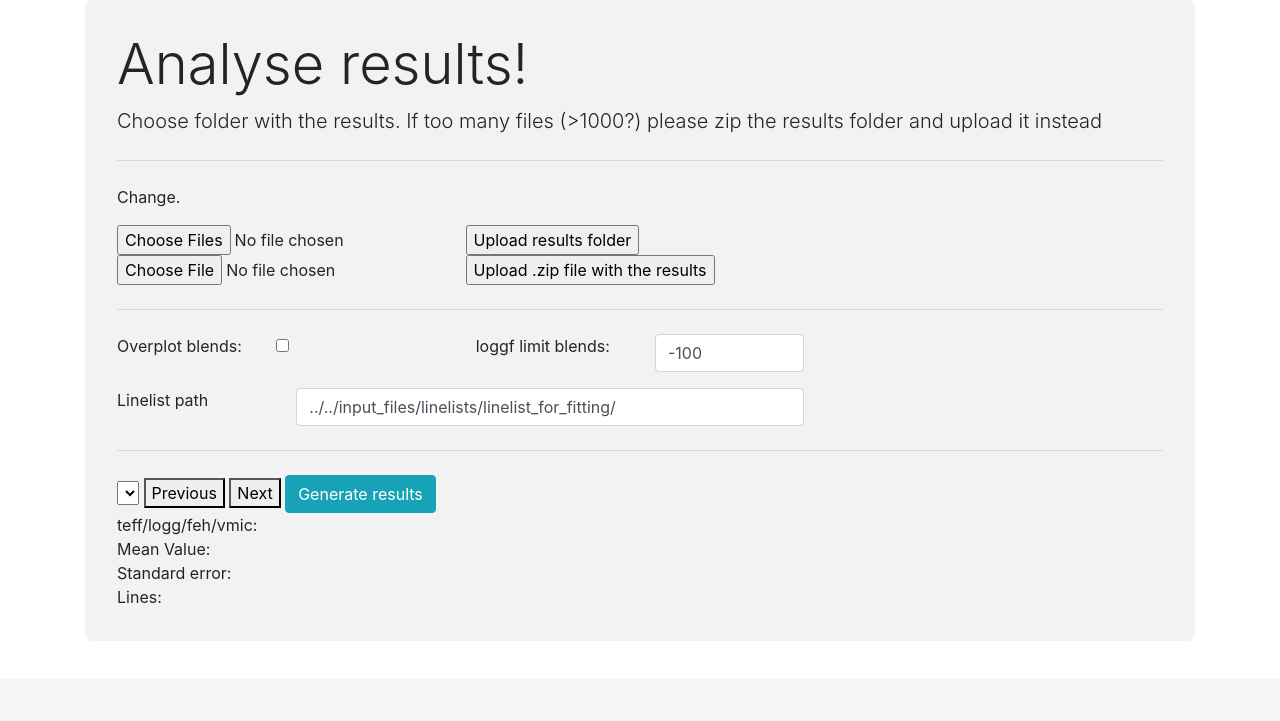
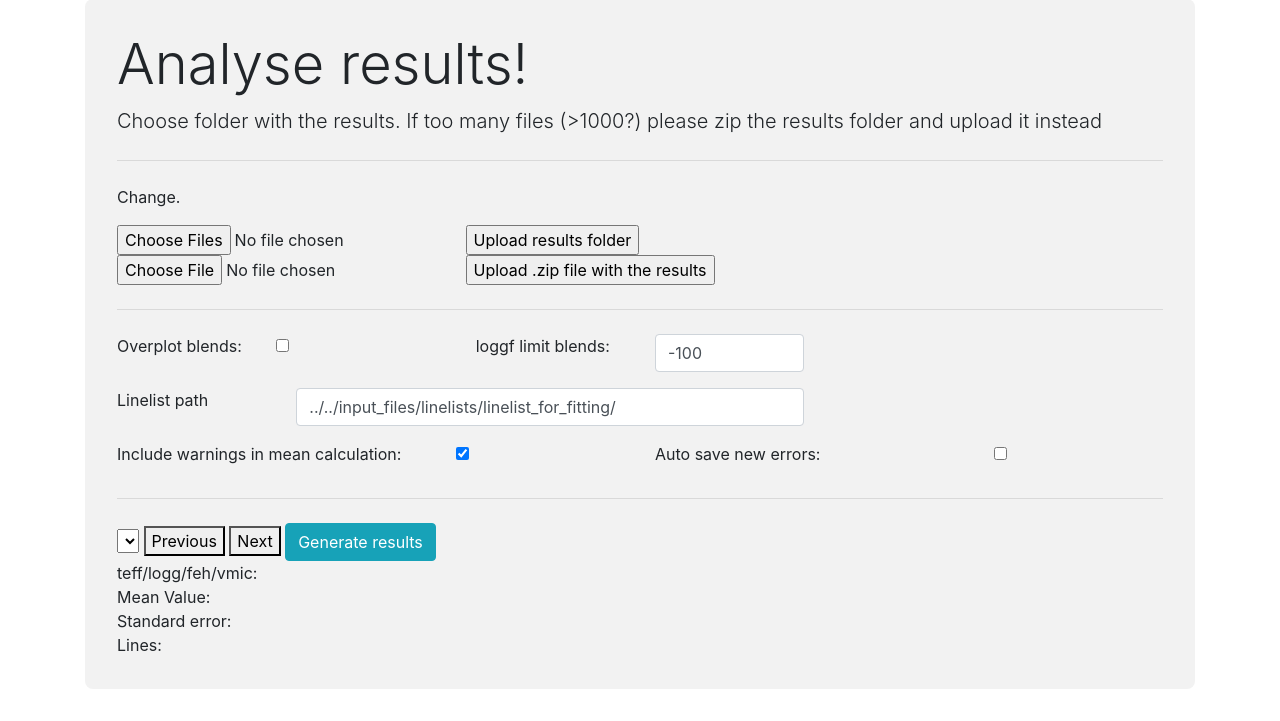
Before and after one commit to stormnick/TSGuiPy, a Flask app: page /spectral_fits_viewer in a window 1280 px wide. Shown: the part 121-842 px from the top of the page. Before the commit the page ends 724 px from the top, so only its background shows below. Run offline with Flask 3, Linux system fonts and the light colour scheme; lists and menus that the app fills with data are empty; some libraries are stand-ins or nearby versions.

Commit message:
can now somewhat save new error flag when looking through spectra

```diff
--- a/src/app.py
+++ b/src/app.py
@@ -4,6 +4,7 @@ import sys
 import os
 
 import scipy
+from alembic.command import current
 
 # This is a workaround to add the parent directory to the sys.path
 sys.path.append(os.path.abspath(os.path.join(os.path.dirname(__file__), '..', '..',)))
@@ -21,18 +22,21 @@ from scripts.auxiliary_functions import apply_doppler_correction, calculate_equi
 from scripts.solar_abundances import periodic_table
 import io
 import csv
+import pandas as pd
 
 app = Flask(__name__)
 app.config['MAX_CONTENT_LENGTH'] = 200 * 1024 * 1024  # 50 Megabytes
 
 DEFAULT_CONFIG_PATH = 'default_config.cfg'
 data_results_storage = {'fitted_spectra': [], "options": [], "linemask_center_wavelengths": [], "observed_spectra": {},
-                        "observed_spectra_synthetic": {}, "synthetic_spectra": {"wavelength": [], "flux": []}}
+                        "observed_spectra_synthetic": {}, "synthetic_spectra": {"wavelength": [], "flux": []},
+                        "currently_plotted_spectra": None}
 
 CONFIG_WITH_DEFAULT_PATHS = "default_paths.cfg"
 default_paths = configparser.ConfigParser()
 default_paths.read(CONFIG_WITH_DEFAULT_PATHS)
 default_paths = default_paths["PathsToTheCodes"]
+default_name_new_flags = "new_flags.csv"
 
 """
 HOME PAGE
@@ -141,14 +145,58 @@ def get_plot_fitted_result_one_star():
     overplot_synthetic_data = data['overplotBlendsCheck']
     linelist_path = data['linelistPath']
     loggf_limit = float(data['loggf_limit'])
+    includeWarnings = data['includeWarnings']
+    auto_save_new_errors = data['autoSaveNewErrors']
+    prev_spectra_checked_boxes = data['checkedBoxes']
+
+    file_new_errors = os.path.join("./", default_name_new_flags)
+    if os.path.exists(file_new_errors):
+        current_new_errors = pd.read_csv(file_new_errors)
+    else:
+        current_new_errors = pd.DataFrame(columns=["specname", "linemask", "extra_error"])
+
+    prev_spectra_name = data_results_storage['currently_plotted_spectra']
+    if auto_save_new_errors and prev_spectra_name is not None:
+        for one_linemask in prev_spectra_checked_boxes:
+            wavelength = one_linemask['id']
+            if wavelength != "checkbox0":
+                checked = one_linemask['checked']
+                if not checked:
+                    extra_error_value = 1
+                else:
+                    extra_error_value = 0
+                # Check if a row with the same "specname" and "linemask" exists
+                mask = (
+                    (current_new_errors['specname'] == prev_spectra_name) &
+                    (current_new_errors['linemask'].astype(str) == wavelength)
+                )
+
+                if mask.any():
+                    # Update 'extra_error' in the existing row(s)
+                    current_new_errors.loc[mask, 'extra_error'] = extra_error_value
+                else:
+                    # Append a new row as before
+                    current_new_errors.loc[len(current_new_errors)] = {
+                        "specname": prev_spectra_name,
+                        "linemask": wavelength,
+                        "extra_error": extra_error_value
+                    }
+
+        current_new_errors.to_csv(file_new_errors, index=False)
+
+    data_results_storage['currently_plotted_spectra'] = specname
+
     figures = []
     avg_feh = []
     avg_vmic = []
+    checked_boxes = []
+    center_wavelengths_all = []
     for linemask_idx, linemask_center_wavelength in enumerate(data_results_storage["linemask_center_wavelengths"]):
         avg_feh.append(data_results_storage['fitted_spectra'][specname]['Fe_H'][linemask_idx])
         avg_vmic.append(data_results_storage['fitted_spectra'][specname]['vmic'][linemask_idx])
 
         center_wavelengths = data_results_storage["linemask_center_wavelengths"][linemask_idx]
+        center_wavelengths_all.append(center_wavelengths)
         left_wavelengths = data_results_storage["linemask_left_wavelengths"][linemask_idx]
         right_wavelengths = data_results_storage["linemask_right_wavelengths"][linemask_idx]
         # load spectra
@@ -192,15 +240,8 @@ def get_plot_fitted_result_one_star():
                  f"EW: total = {data_results_storage['fitted_spectra'][specname]['ew'][linemask_idx]:.2f}, line = {ew_just_line:.2f}, blend = {ew_blend:.2f}, sensit = {ew_sensitivity:.2f}")
         # for wavelength_fitted if difference between the points is lower than ldelta, remove any points in-between such that the difference is higher than ldelta
         # in general difference is constant
-        filtered_wavelengths = [wavelength_fitted[0]]  # Start with the first element
-        filtered_flux = [flux_fitted[0]]
-        ldelta_plotted_synthetic = 0.0075
-
-        for i in range(1, len(wavelength_fitted)):
-            # Check if the current point should be added:
-            if abs(wavelength_fitted[i] - filtered_wavelengths[-1]) > ldelta_plotted_synthetic:
-                filtered_wavelengths.append(wavelength_fitted[i])
-                filtered_flux.append(flux_fitted[i])
+        filtered_wavelengths = wavelength_fitted # Start with the first element
+        filtered_flux = flux_fitted
 
         fig = plot.create_plot_data_one_star(np.asarray(filtered_wavelengths), np.asarray(filtered_flux), wavelength_observed_rv,
                                              flux_observed, left_wavelengths, right_wavelengths, center_wavelengths, title, wavelength_just_blend,
@@ -213,12 +254,33 @@ def get_plot_fitted_result_one_star():
         }
         figures.append(figure_data)
 
+        mask = (
+                (current_new_errors['specname'] == specname) &
+                (current_new_errors['linemask'].astype(str) == str(center_wavelengths))
+        )
+
+        if mask.any():
+            extra_error_value = current_new_errors.loc[mask, 'extra_error'].values[0]
+        else:
+            extra_error_value = 0
+
+        if extra_error_value == 0:
+            if data_results_storage['fitted_spectra'][specname]['flag_error'][linemask_idx] != 0:
+                checked_boxes.append(False)
+            elif data_results_storage['fitted_spectra'][specname]['flag_warning'][linemask_idx] != 0 and not includeWarnings:
+                checked_boxes.append(False)
+            else:
+                checked_boxes.append(True)
+        else:
+            checked_boxes.append(False)
+
     stellar_param_teff = data_results_storage['fitted_spectra'][specname]['teff']
     stellar_param_logg = data_results_storage['fitted_spectra'][specname]['logg']
     stellar_param_feh = np.average(avg_feh)
     stellar_param_vmic = np.average(avg_vmic)
 
-    return jsonify(figures=figures, stellar_param=f"{int(stellar_param_teff)}/{stellar_param_logg:.2f}/{stellar_param_feh:.2f}/{stellar_param_vmic:.2f}")
+    return jsonify(figures=figures, stellar_param=f"{int(stellar_param_teff)}/{stellar_param_logg:.2f}/{stellar_param_feh:.2f}/{stellar_param_vmic:.2f}",
+                   checked_boxes=checked_boxes, center_wavelengths_all=center_wavelengths_all)
 
 """
 ABUNDANCE DIAGRAM
--- a/src/templates/spectral_fits_viewer.html
+++ b/src/templates/spectral_fits_viewer.html
@@ -159,31 +159,6 @@
                 <input type="submit" value="Upload .zip file with the results">
             </form>
             <hr class="my-4">
-            <!--
-            <div class="row form-group">
-                <div class="col-md-8">
-                Options for overplotting blends!! (calls spectral synthesise, so takes time):
-                </div>
-                </div>
-                <div class="row form-group">
-            <div class="col-md-2">
-                <label for="code_type">M3D/TS:</label>
-            </div>
-            <div class="col-md-2">
-                    <select class="form-control" id="code_type" name="code_type" value="TS">
-                        <option>TS</option>
-                        <option>M3D</option>
-                    </select>
-                </div>
-                <div class="col-md-4">
-                    <label for="synthesiseMolecules">Include molecules (slow!):</label>
-                </div>
-                <div class="col-md-2">
-                    <input type="checkbox" class="form-check-input" id="synthesiseMolecules" name="synthesiseMolecules">
-                </div>
-            </div>
-            -->
-
             <div class="row form-group">
                 <div class="col-md-2">
                     <label for="overplotBlendsCheck">Overplot blends:</label>
@@ -204,6 +179,20 @@
                 </div>
                 <div class="col-md-6">
                     <input type="text" class="form-control" id="m3d_linelist" name="m3d_linelist" value="../../input_files/linelists/linelist_for_fitting/">
+                </div>
+            </div>
+            <div class="row form-group">
+                <div class="col-md-4">
+                    <label for="includeWarnings">Include warnings in mean calculation:</label>
+                </div>
+                <div class="col-md-2">
+                    <input type="checkbox" class="form-check-input" id="includeWarnings" name="includeWarnings" checked>
+                </div>
+                <div class="col-md-4">
+                    <label for="autoSaveNewErrors">Auto save new errors:</label>
+                </div>
+                <div class="col-md-2">
+                    <input type="checkbox" class="form-check-input" id="autoSaveNewErrors" name="autoSaveNewErrors">
                 </div>
             </div>
 
@@ -229,12 +218,30 @@
     </div>
 
     <script>
+    function getCheckboxValues() {
+        const checkboxValues = [];
+        const checkboxes = document.querySelectorAll('.figure-checkbox');
+        checkboxes.forEach((checkbox) => {
+            checkboxValues.push({
+                id: checkbox.id,
+                checked: checkbox.checked
+            });
+        });
+        return checkboxValues;
+    }
+
+
     function plot_fitted_result_one_star() {
+        const checked_boxes_send = getCheckboxValues();
+
         const requestData = {
             specname: document.getElementById("specname").value,
             overplotBlendsCheck: document.getElementById("overplotBlendsCheck").checked,
             linelistPath: document.getElementById("m3d_linelist").value,
-            loggf_limit: document.getElementById("m3d_loggf_limit").value
+            loggf_limit: document.getElementById("m3d_loggf_limit").value,
+            includeWarnings: document.getElementById("includeWarnings").checked,
+            autoSaveNewErrors: document.getElementById("autoSaveNewErrors").checked,
+            checkedBoxes: checked_boxes_send
         };
         displayNotification("Processing...", 3000, "blue"); // Example: blue for processing
         // Send AJAX request to Flask to generate plots
@@ -245,7 +252,7 @@
             data: JSON.stringify(requestData),
             success: function(response) {
                 displayNotification("Success!", 3000, "green"); // Example: blue for processing
-                displayFigures(response.figures);
+                displayFigures(response.figures, response.checked_boxes, response.center_wavelengths_all);
                 document.getElementById('stellarParam').textContent = 'teff/logg/feh/vmic: ' + response.stellar_param;
             },
             error: function(xhr, status, error) {
@@ -254,7 +261,7 @@
         });
     };
 
-    function displayFigures(figures) {
+    function displayFigures(figures, checked_boxes, center_wavelengths_all) {
         const plotsGrid = document.getElementById('plotsGrid');
         plotsGrid.innerHTML = ''; // Clear existing content
         figures.forEach((figData, index) => {
@@ -263,9 +270,10 @@
             const checkbox = document.createElement('input');
             const columnsContainer = document.createElement('div');
             checkbox.type = 'checkbox';
-            checkbox.id = 'checkbox' + index;
+            checkbox.id = center_wavelengths_all[index];
             checkbox.setAttribute('data-value', figData.value);
-            checkbox.checked = true; // Set the checkbox to be checked initially
+            checkbox.checked = checked_boxes[index];
+            checkbox.classList.add('figure-checkbox'); // Add the common class here
             checkbox.addEventListener('change', () => updateMeanValue(figures));
 
             Plotly.newPlot(plotContainer, JSON.parse(figData.figure));
```
